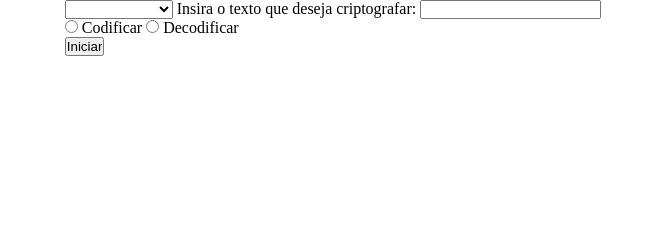
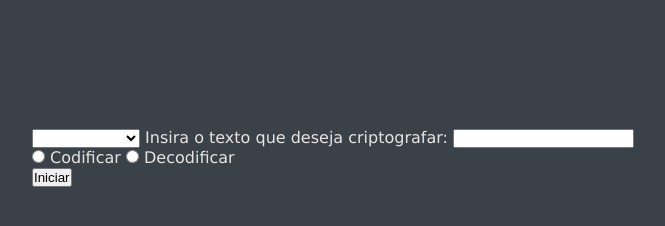
Before and after one commit to thayweber/Passinho-do-romano, a plain HTML site: page index.html in a window 1280 px wide. Shown: the whole page, without its empty margins (307-972 px from the left). Drawn offline with Linux system fonts and the light colour scheme.

Commit message:
atualizações de estilo

```diff
--- a/index.html
+++ b/index.html
@@ -26,7 +26,7 @@
                         <option id="base64" value="base64">Base 64</option>
                     </select>
 
-                    <label for="frase">Insira o texto que deseja criptografar:</label>
+                    <label for="frase" id="label">Insira o texto que deseja criptografar:</label>
                     <input type="text" id="frase">
 
                 <div id="incrementando"></div>
--- a/style.css
+++ b/style.css
@@ -3,7 +3,19 @@
     margin: 0;
 }
 
-.pai{
+body {
+    background-color: #3b4149;
     display: flex;
+    flex-direction: column;
     justify-content: center;
-}
+    color: #e8e4e2;
+    font-family: "Verdana";
+  }
+
+  form {
+    display: flex;
+    flex-direction: column;
+    align-items: center;
+    justify-content: flex-start;
+    margin-top: 10%;
+  }
```
